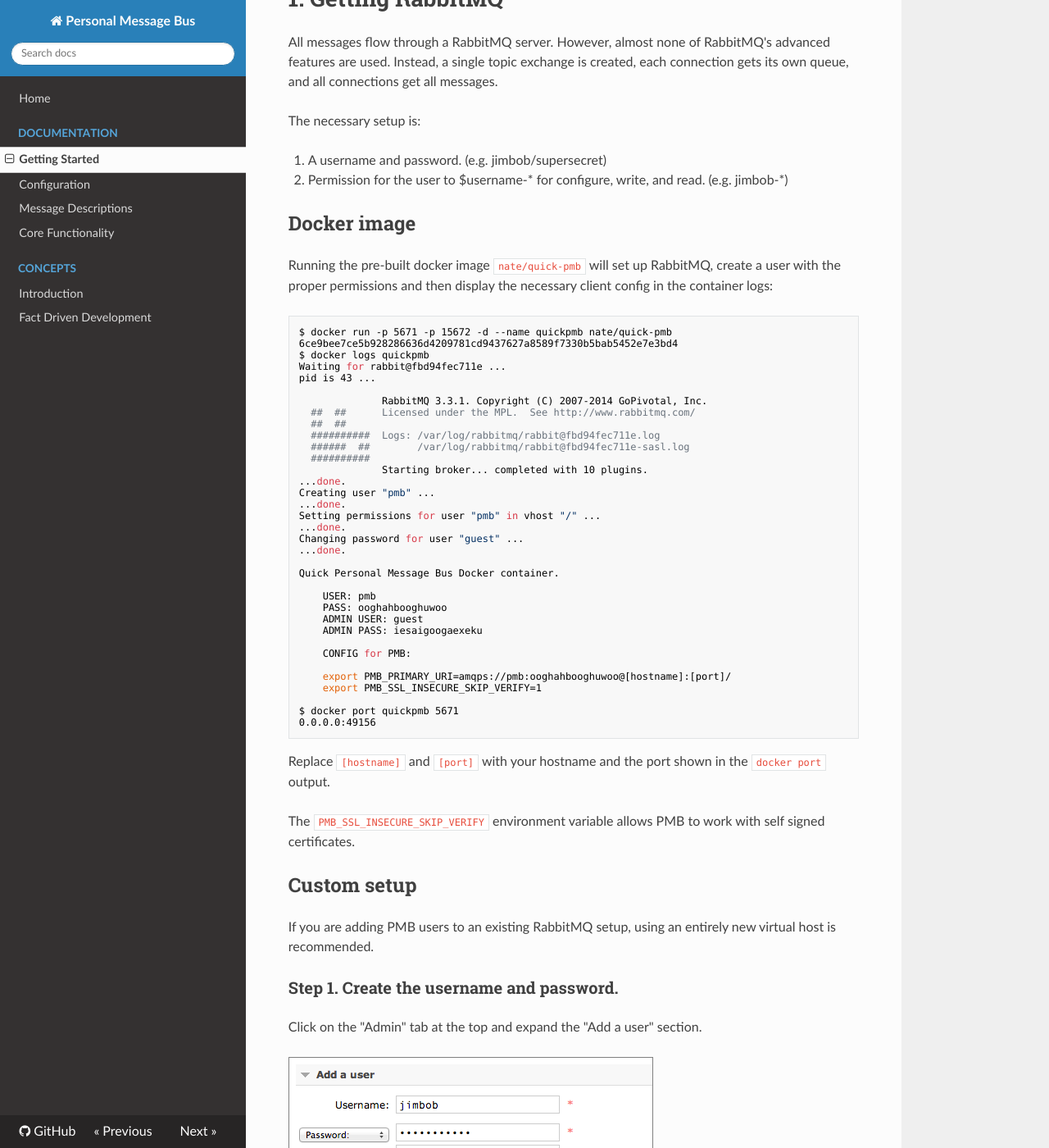
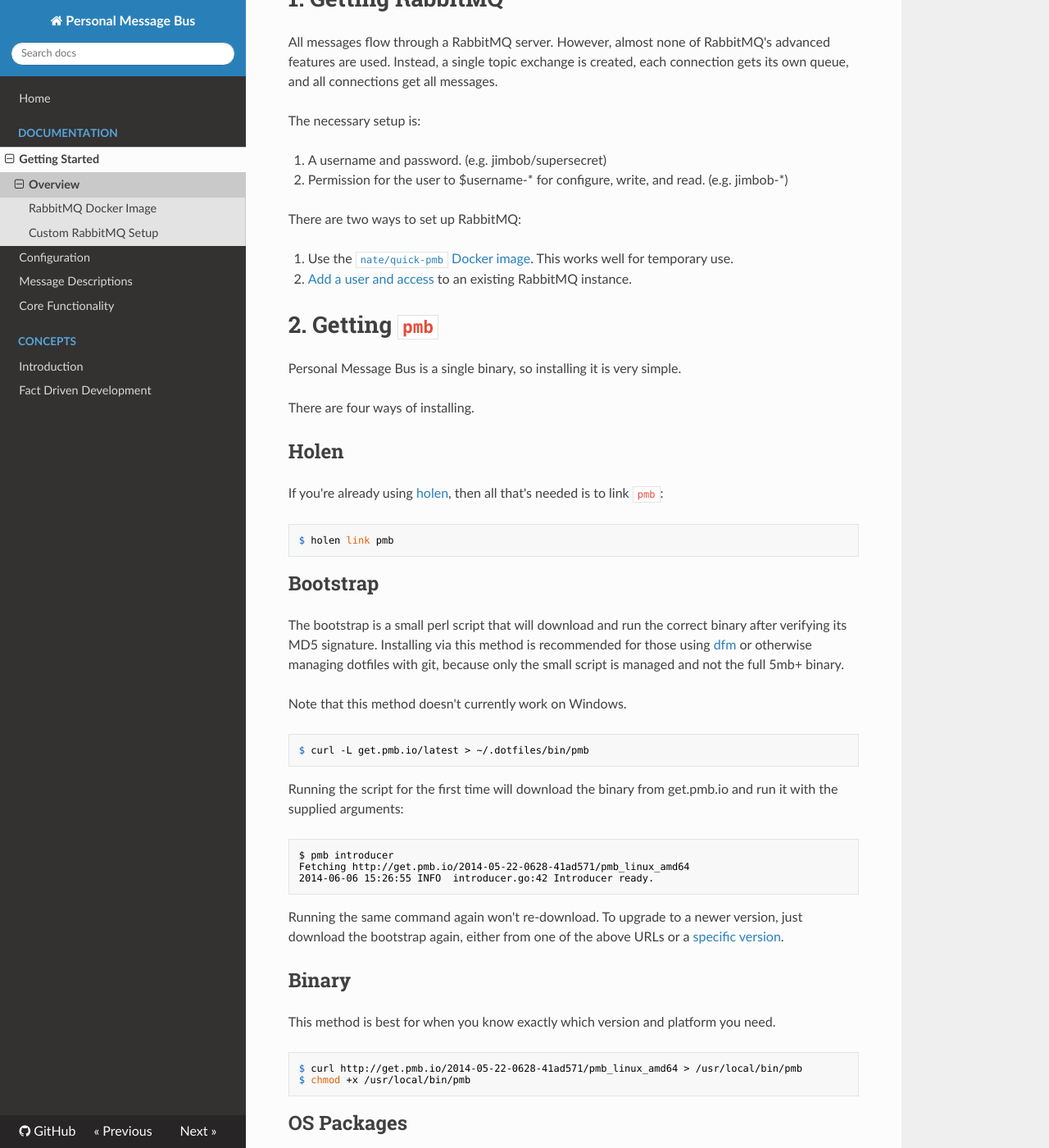
Before and after one commit to justone/docs.pmb.io, an MkDocs documentation site: the page built from docs/getting_started.md, in a window 1280 px wide and 1400 px high, scrolled down 350 px. Shown: the whole window at 82% size. Built offline with MkDocs 1.6.1, drawn with Linux system fonts in a browser that asks for light colours; nearby versions of some CDN libraries; old or Windows-style settings are respelled for this version of MkDocs; some of the changed text lies outside the part shown.

Commit message:
separate out rabbitmq set up

````diff
--- a/docs/getting_started.md
+++ b/docs/getting_started.md
@@ -3,7 +3,7 @@ img {
 border: 1px solid grey;
 }
 </style>
-# Getting started
+# Overview
 
 To use PMB, you need to do the following:
 
@@ -21,76 +21,10 @@ The necessary setup is:
 1. A username and password. (e.g. jimbob/supersecret)
 2. Permission for the user to $username-\* for configure, write, and read. (e.g. jimbob-\*)
 
-## Docker image
+There are two ways to set up RabbitMQ:
 
-Running the pre-built docker image `nate/quick-pmb` will set up RabbitMQ, create a user with the proper permissions and then display the necessary client config in the container logs:
-
-```
-$ docker run -p 5671 -p 15672 -d --name quickpmb nate/quick-pmb
-6ce9bee7ce5b928286636d4209781cd9437627a8589f7330b5bab5452e7e3bd4
-$ docker logs quickpmb
-Waiting for rabbit@fbd94fec711e ...
-pid is 43 ...
-
-              RabbitMQ 3.3.1. Copyright (C) 2007-2014 GoPivotal, Inc.
-  ##  ##      Licensed under the MPL.  See http://www.rabbitmq.com/
-  ##  ##
-  ##########  Logs: /var/log/rabbitmq/rabbit@fbd94fec711e.log
-  ######  ##        /var/log/rabbitmq/rabbit@fbd94fec711e-sasl.log
-  ##########
-              Starting broker... completed with 10 plugins.
-...done.
-Creating user "pmb" ...
-...done.
-Setting permissions for user "pmb" in vhost "/" ...
-...done.
-Changing password for user "guest" ...
-...done.
-
-Quick Personal Message Bus Docker container.
-
-    USER: pmb
-    PASS: ooghahbooghuwoo
-    ADMIN USER: guest
-    ADMIN PASS: iesaigoogaexeku
-
-    CONFIG for PMB:
-
-    export PMB_PRIMARY_URI=amqps://pmb:ooghahbooghuwoo@[hostname]:[port]/
-    export PMB_SSL_INSECURE_SKIP_VERIFY=1
-
-$ docker port quickpmb 5671
-0.0.0.0:49156
-```
-
-Replace `[hostname]` and `[port]` with your hostname and the port shown in the `docker port` output.
-
-The `PMB_SSL_INSECURE_SKIP_VERIFY` environment variable allows PMB to work with self signed certificates.
-
-## Custom setup
-
-If you are adding PMB users to an existing RabbitMQ setup, using an entirely new virtual host is recommended.
-
-### Step 1. Create the username and password.
-
-Click on the "Admin" tab at the top and expand the "Add a user" section.
-
-![Add User](getting_started/add.png)
-
-### Step 2. Add permissions for the new user.
-
-Click on the username after creating it and expand the "Permissions" section.  Note that the permissions MUST begin with the username.
-
-![Add User](getting_started/perms.png)
-
-### Step 3. Create the AMQP(S) url
-
-```
-                         proto   user   password    hostname
-$ export PMB_PRIMARY_URI=amqps://jimbob:supersecret@mq.jimbob.com/
-```
-
-Note that the virtual host for the URL starts immediately after the hostname, so the virtual host above is `/`.  See the [specification](http://www.rabbitmq.com/uri-spec.html) for full details.
+1. Use the [`nate/quick-pmb` Docker image](rabbitmq_docker_image.md).  This works well for temporary use.
+2. [Add a user and access](add_to_existing_rabbitmq.md) to an existing RabbitMQ instance.
 
 # 2. Getting `pmb`
 
--- a/mkdocs.yml
+++ b/mkdocs.yml
@@ -9,7 +9,10 @@ repo_url: https://github.com/justone/pmb
 pages:
 - Home: index.md
 - Documentation:
-    - Getting Started: getting_started.md
+    - Getting Started:
+        - Overview: getting_started.md
+        - RabbitMQ Docker Image: rabbitmq_docker_image.md
+        - Custom RabbitMQ Setup: add_to_existing_rabbitmq.md
     - Configuration: configuration.md
     - Message Descriptions: messages.md
     - Core Functionality: core.md
````
Also changed, not shown: docs/add_to_existing_rabbitmq.md (added, +24 -0 lines), docs/rabbitmq_docker_image.md (added, +45 -0 lines).
